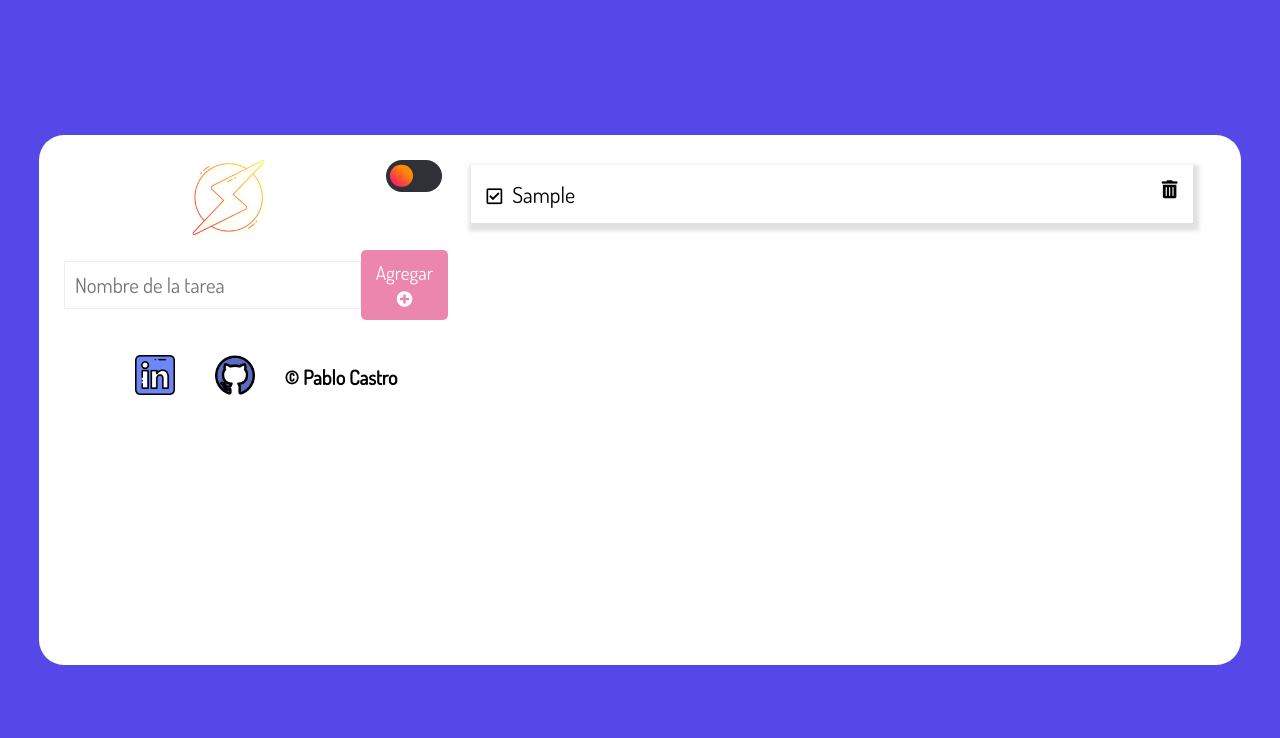
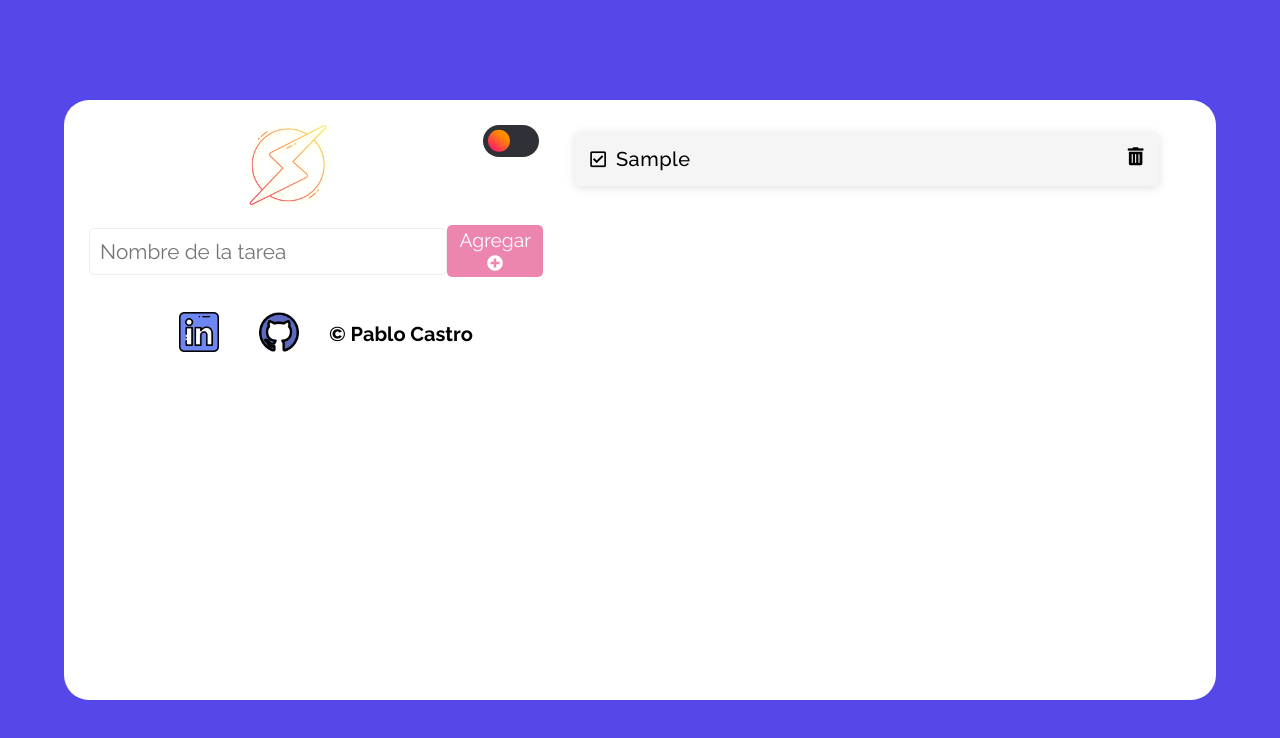
Before and after one commit to pablitosl/ToDoList, a plain HTML site: page index.html in a window 1280 px wide. Both pictures are taken after typing "Sample" into the empty fields and a click on the button "Agregar". Drawn offline with Linux system fonts and the light colour scheme.

Commit message:
"Agregando LocalStorage al proyecto"

```diff
--- a/components/deleteIcon.js
+++ b/components/deleteIcon.js
@@ -1,13 +1,18 @@
 const deleteIcon = () => {
   const i = document.createElement('i');
   i.classList.add('fas', 'fa-trash-alt', 'trashIcon', 'icon');
-  i.addEventListener('click', deleteTask);
+  i.addEventListener('click', event => {
+    const parent = event.target.parentElement;
+    parent.remove();
+
+    const taskList = JSON.parse(localStorage.getItem('tasks')) || [];
+    const task = parent.querySelector('.task').innerText;
+    const index = taskList.findIndex(element => element.value === task);
+    taskList.splice(index, 1);
+    localStorage.setItem('tasks', JSON.stringify(taskList));
+  });
   return i;
 };
 
-const deleteTask = (event) => {
-  const parent = event.target.parentElement;
-  parent.remove();
-};
 
 export default deleteIcon;
--- /dev/null
+++ b/components/localStorage.js
@@ -0,0 +1,27 @@
+import checkComplete from './checkComplete.js';
+import deleteIcon from './deleteIcon.js';
+
+const taskList = JSON.parse(localStorage.getItem('tasks')) || [];
+
+export default function init() {
+if(taskList.length !== 0) {
+    taskList.forEach(element => {
+        const nota = element.value;
+        const lista = document.querySelector('[data-list]');
+        const task = document.createElement('li');
+        task.classList.add('card');
+        const taskContent = document.createElement('div');
+
+        const titleTask = document.createElement('span');
+        titleTask.classList.add('task');
+        titleTask.innerText = nota;
+        taskContent.appendChild(checkComplete());
+        taskContent.appendChild(titleTask);
+        task.appendChild(taskContent);
+        task.appendChild(deleteIcon());
+        lista.appendChild(task);
+
+        localStorage.setItem('tasks', JSON.stringify(taskList));
+    });
+};
+};
--- a/script.js
+++ b/script.js
@@ -1,34 +1,44 @@
 import checkComplete from './components/checkComplete.js';
 import deleteIcon from './components/deleteIcon.js';
+import init from './components/localStorage.js';
 
 const btn = document.querySelector('[data-form-btn]');
-
+const taskList = JSON.parse(localStorage.getItem('tasks')) || [];
 const createTask = (evento) => {
   evento.preventDefault();
+
   const input = document.querySelector('[data-form-input]');
   const value = input.value;
   const list = document.querySelector('[data-list]');
   const task = document.createElement('li');
   task.classList.add('card');
   input.value = '';
-  //backticks
+
   const taskContent = document.createElement('div');
-
   const titleTask = document.createElement('span');
   titleTask.classList.add('task');
   titleTask.innerText = value;
   taskContent.appendChild(checkComplete());
   taskContent.appendChild(titleTask);
-  // task.innerHTML = content;
 
-  task.appendChild(taskContent);
-  task.appendChild(deleteIcon());
-  list.appendChild(task);
+  const taskObj = {
+    value,
+  };
+  if(value !== '') {
+    taskList.push(taskObj);
+    localStorage.setItem('tasks', JSON.stringify(taskList));
+  }
+
+  if(value !== '') {
+    task.appendChild(taskContent);
+    task.appendChild(deleteIcon());
+    list.appendChild(task);
+  }
+
 };
 
 //Arrow functions o funciones anonimas
 btn.addEventListener('click', createTask);
-
 
 
 //Toggle, para cambiar el color del fondo
@@ -46,3 +56,5 @@ toggle.addEventListener("click", () =>{
     redes.classList.remove('redesDark')
   };
 });
+
+init();
--- a/styles.css
+++ b/styles.css
@@ -1,7 +1,9 @@
+@import url('https://fonts.googleapis.com/css2?family=Raleway:ital,wght@0,300;0,400;0,500;0,700;0,900;1,300;1,400;1,500;1,700;1,900&display=swap');
 * {
   margin: 0;
   padding: 0;
-  font-family: 'Dosis', sans-serif;
+  box-sizing: border-box;
+  font-family: 'Raleway', sans-serif;
   font-size: 16px;
 }
 
@@ -40,26 +42,27 @@ form {
 
 .mainCard {
   width: 90vw;
+  height: 75vh;
   border-radius: 25px;
   background-color:white;
   padding: 25px;
   display: flex;
   justify-content: space-between;
+  position: relative;
 }
 .dark{
-  background-color: black !important;
-  color: white !important;
+  background-color: #1b1b1b !important;
+  color: rgb(226, 226, 226) !important;
 }
 .note{
-  width: 50%;
+  width: 70%;
 }
 .title {
-  font-family: 'Dosis', sans-serif;
   display: flex;
-  height: 75px;
+  height: 80px;
   justify-content: center;
   align-content: center;
-  margin-bottom: 15px;
+  margin-bottom: 20px;
 }
 .rayo{
   filter: drop-shadow(1px 1px 3px #FDFD96);
@@ -79,7 +82,7 @@ form {
   /* it is like a inline-padding of switch */
   --slider-offset: 0.3em;
   position: relative;
-  left: 120px;
+  left: 155px;
   width: var(--width-of-switch);
   height: var(--height-of-switch);
 }
@@ -132,6 +135,7 @@ input:checked + .slider:before {
   border: none;
   padding: 10px;
   border: 1px solid #eee;
+  border-radius: 5px;
   outline: none;
   width: 100%;
   font-size: 1.3rem;
@@ -142,7 +146,7 @@ input:checked + .slider:before {
 }
 
 .btnCreate {
-  padding: 10px 15px;
+  padding: 4px 12px;
   animation: changeBt 1s infinite alternate linear;
   border: none;
   color: #fff;
@@ -201,18 +205,22 @@ input:checked + .slider:before {
 .card {
   width: 90%;
   padding: 15px;
-  box-shadow: 2px 4px 4px 4px rgba(71, 71, 71, 0.16);
+  box-shadow: 0px 2px 10px rgba(71, 71, 71, 0.16);
   display: flex;
   flex-direction: row;
   justify-content: space-between;
   align-content: center;
-  margin: 5px 0px;
+  margin: 7px 0px;
   position: relative;
+  border-radius: 5px;
+  background-color: whitesmoke;
 }
 
 .task {
   padding: 10px;
-  font-size: 22px;
+  font-size: 20px;
+  font-weight: 500;
+  letter-spacing: .5px;
 }
 
 .icon {
```
Also changed, not shown: index.html (+1 -1 lines).
